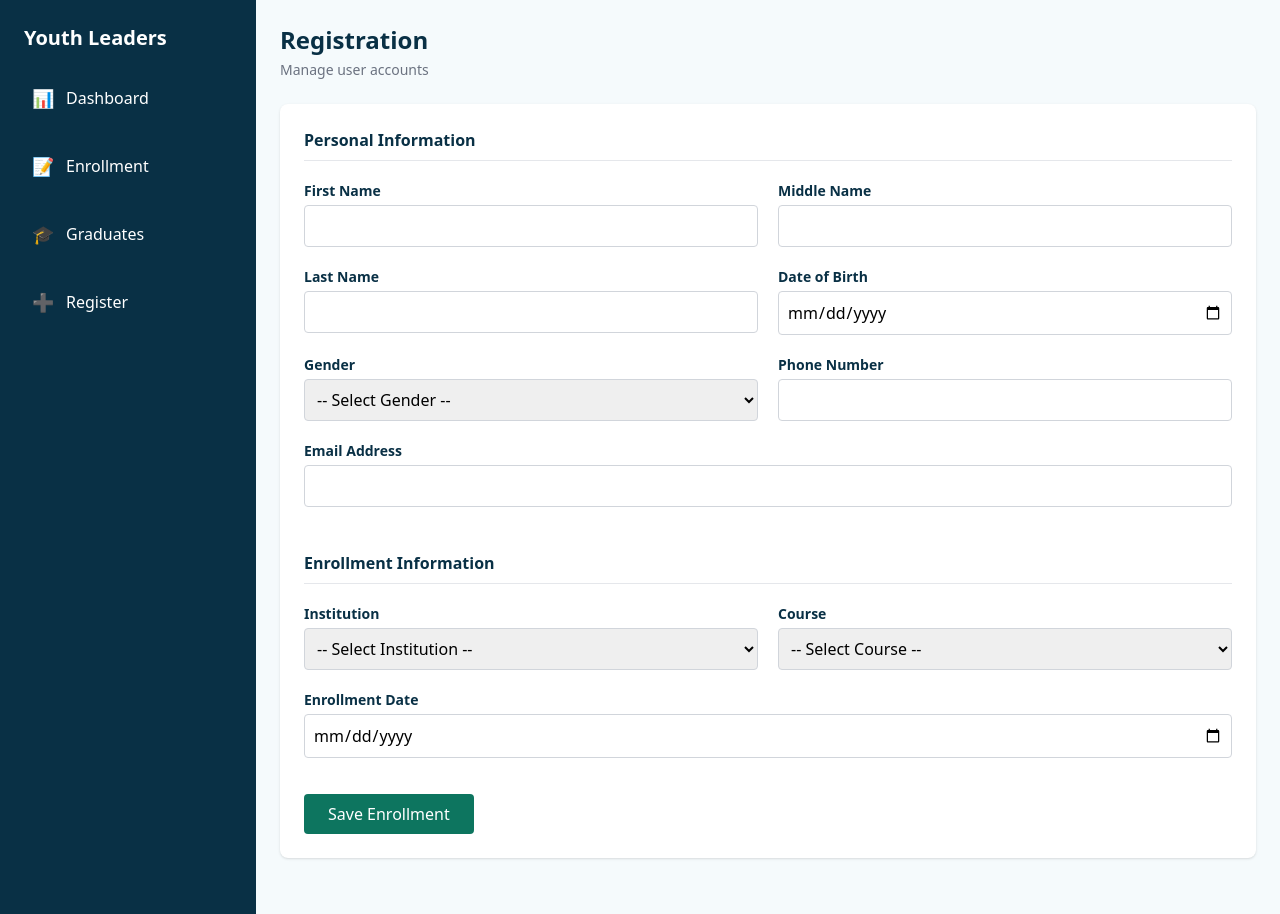
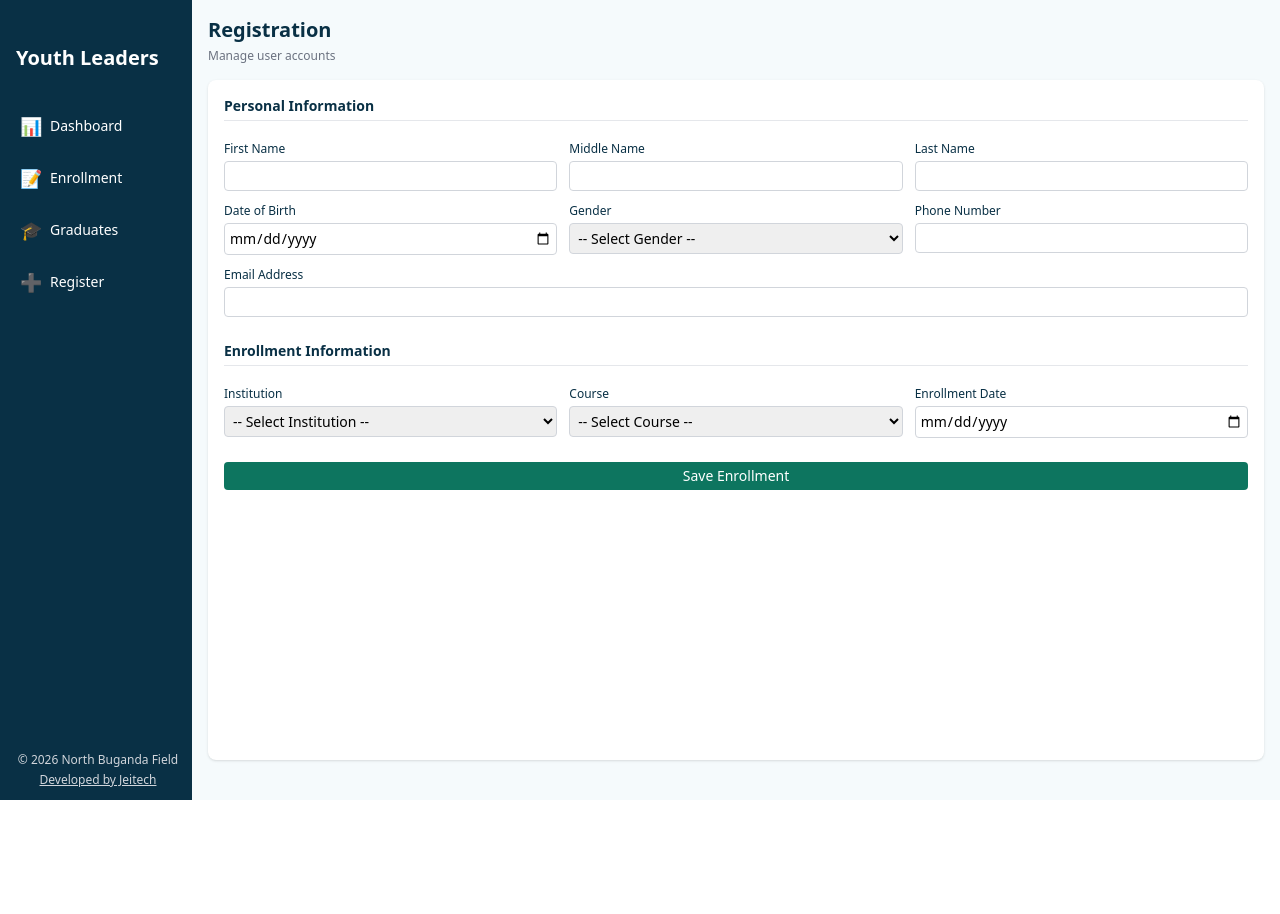
Before and after one commit to Jei-Dev/nbf-youth-leadersdb, a Flask app: page /registration in a window 1280 px wide. After the commit the page ends 800 px from the top, so only its background shows below. Run offline with Flask 3, Linux system fonts and the light colour scheme; data that the repository does not hold is empty; some libraries are stand-ins or nearby versions.

Commit message:
Headers fixed left aligned, enrollment search function fixed, footer placed, second graph functional, edit modals on top centered | email verification and form validation not worked on

```diff
--- a/templates/partials/sidebar.html
+++ b/templates/partials/sidebar.html
@@ -1,23 +1,25 @@
 <!-- ================= SIDEBAR ================= -->
 <div id="sidebar"
-     class="group bg-[#093045] text-white min-h-screen w-16 hover:w-64
-            p-6 space-y-6 transition-all duration-300 ease-in-out">
+     class="group bg-[#093045] text-white min-h-screen w-16 hover:w-48
+            p-3 flex flex-col justify-between transition-all duration-300 ease-in-out">
+
+  <div class="flex flex-col mt-8 space-y-2">
 
     <!-- Logo / Title -->
-  <h2 class="text-xl font-bold mb-6 hidden group-hover:block">
+    <h2 class="text-xl font-bold mb-6 hidden group-hover:block text-left pl-1">
       Youth Leaders
     </h2>
 
     <!-- Dashboard -->
     <a href="/dashboard"
-     class="flex items-center gap-3 px-2 py-2 rounded hover:bg-[#0d755f] transition">
+       class="flex items-center gap-2 px-2 py-2 rounded hover:bg-[#0d755f] transition justify-start w-full text-sm">
       <span class="text-lg">📊</span>
       <span class="hidden group-hover:inline">Dashboard</span>
     </a>
 
     <!-- Enrollment -->
     <a href="/enrollment"
-     class="flex items-center gap-3 px-2 py-2 rounded hover:bg-[#0d755f] transition">
+       class="flex items-center gap-2 px-2 py-2 rounded hover:bg-[#0d755f] transition justify-start w-full text-sm">
       <span class="text-lg">📝</span>
       <span class="hidden group-hover:inline">Enrollment</span>
     </a>
@@ -25,16 +27,43 @@
     <!-- View Graduates -->
     <a href="/dashboard#graduates"
        onclick="showSection('graduates')"
-     class="flex items-center gap-3 px-2 py-2 rounded hover:bg-[#0d755f] transition">
+       class="flex items-center gap-2 px-2 py-2 rounded hover:bg-[#0d755f] transition justify-start w-full text-sm">
       <span class="text-lg">🎓</span>
       <span class="hidden group-hover:inline">Graduates</span>
     </a>
 
     <!-- Registration -->
     <a href="/registration"
-     class="flex items-center gap-3 px-2 py-2 rounded hover:bg-[#0d755f] transition">
+       class="flex items-center gap-2 px-2 py-2 rounded hover:bg-[#0d755f] transition justify-start w-full text-sm">
       <span class="text-lg">➕</span>
       <span class="hidden group-hover:inline">Register</span>
     </a>
+  </div>
+
+  <!-- Footer -->
+<div class="mt-4 flex flex-col space-y-1 text-xs text-gray-300 pl-1">
+
+  <!-- Full view -->
+  <div class="hidden group-hover:flex flex-col items-center text-center space-y-1">
+    <span>
+      &copy; <span id="currentYear"></span> North Buganda Field
+    </span>
+    <span class="underline">
+      Developed by Jeitech
+    </span>
+  </div>
+
+  <!-- Compact view -->
+  <span class="block group-hover:hidden text-left">
+    &copy; <span id="currentYearCompact"></span>
+  </span>
 
 </div>
+
+</div>
+
+<script>
+  const year = new Date().getFullYear();
+  document.getElementById('currentYear').textContent = year;
+  document.getElementById('currentYearCompact').textContent = year;
+</script>
--- a/templates/registration.html
+++ b/templates/registration.html
@@ -13,14 +13,14 @@
 {% include "partials/sidebar.html" %}
 
 <!-- ================= MAIN CONTENT ================= -->
-<div class="flex-1 p-6 transition-all duration-300">
+<div class="flex-1 p-4 transition-all duration-300 flex flex-col">
 
   <!-- HEADER -->
-  <div class="mb-6">
-    <h2 class="text-2xl font-bold text-[#093045]">
+  <div class="mb-4 flex-shrink-0">
+    <h2 class="text-xl font-semibold text-[#093045]">
       Registration
     </h2>
-    <p class="text-gray-500 text-sm mt-1">
+    <p class="text-gray-500 text-xs mt-1">
       <a href="/manage_users" class="hover:underline">
         Manage user accounts
       </a>
@@ -28,45 +28,46 @@
   </div>
 
   <!-- ================= ENROLLMENT FORM ================= -->
-  <div class="bg-white rounded-lg shadow p-6 mb-8">
+  <div class="bg-white rounded-lg shadow p-4 mb-6 overflow-auto flex-1">
 
-    <form method="POST" class="grid grid-cols-1 md:grid-cols-2 gap-5">
+    <form method="POST" class="grid grid-cols-1 md:grid-cols-3 gap-3 min-w-[300px]">
 
-      <!-- Personal Info -->
-      <div class="md:col-span-2">
-        <h4 class="text-md font-bold text-[#093045] border-b pb-2">
+      <!-- Personal Info Header -->
+      <div class="md:col-span-3 mb-2">
+        <h4 class="text-sm font-semibold text-[#093045] border-b pb-1">
           Personal Information
         </h4>
       </div>
 
+      <!-- Personal Info Fields -->
       <div class="flex flex-col">
-        <label class="text-sm font-semibold text-[#093045] mb-1">First Name</label>
+        <label class="text-xs font-medium text-[#093045] mb-1">First Name</label>
         <input type="text" name="first_name" required
-          class="border border-gray-300 rounded p-2 focus:ring-2 focus:ring-[#0d755f] focus:outline-none">
+          class="border border-gray-300 rounded p-1 focus:ring-1 focus:ring-[#0d755f] focus:outline-none text-sm">
       </div>
 
       <div class="flex flex-col">
-        <label class="text-sm font-semibold text-[#093045] mb-1">Middle Name</label>
+        <label class="text-xs font-medium text-[#093045] mb-1">Middle Name</label>
         <input type="text" name="middle_name"
-          class="border border-gray-300 rounded p-2 focus:ring-2 focus:ring-[#0d755f] focus:outline-none">
+          class="border border-gray-300 rounded p-1 focus:ring-1 focus:ring-[#0d755f] focus:outline-none text-sm">
       </div>
 
       <div class="flex flex-col">
-        <label class="text-sm font-semibold text-[#093045] mb-1">Last Name</label>
+        <label class="text-xs font-medium text-[#093045] mb-1">Last Name</label>
         <input type="text" name="last_name" required
-          class="border border-gray-300 rounded p-2 focus:ring-2 focus:ring-[#0d755f] focus:outline-none">
+          class="border border-gray-300 rounded p-1 focus:ring-1 focus:ring-[#0d755f] focus:outline-none text-sm">
       </div>
 
       <div class="flex flex-col">
-        <label class="text-sm font-semibold text-[#093045] mb-1">Date of Birth</label>
+        <label class="text-xs font-medium text-[#093045] mb-1">Date of Birth</label>
         <input type="date" name="dob" required
-          class="border border-gray-300 rounded p-2 focus:ring-2 focus:ring-[#0d755f] focus:outline-none">
+          class="border border-gray-300 rounded p-1 focus:ring-1 focus:ring-[#0d755f] focus:outline-none text-sm">
       </div>
 
       <div class="flex flex-col">
-        <label class="text-sm font-semibold text-[#093045] mb-1">Gender</label>
+        <label class="text-xs font-medium text-[#093045] mb-1">Gender</label>
         <select name="gender" required
-          class="border border-gray-300 rounded p-2 focus:ring-2 focus:ring-[#0d755f] focus:outline-none">
+          class="border border-gray-300 rounded p-1 focus:ring-1 focus:ring-[#0d755f] focus:outline-none text-sm">
           <option value="">-- Select Gender --</option>
           <option>Male</option>
           <option>Female</option>
@@ -74,28 +75,29 @@
       </div>
 
       <div class="flex flex-col">
-        <label class="text-sm font-semibold text-[#093045] mb-1">Phone Number</label>
+        <label class="text-xs font-medium text-[#093045] mb-1">Phone Number</label>
         <input type="text" name="phone"
-          class="border border-gray-300 rounded p-2 focus:ring-2 focus:ring-[#0d755f] focus:outline-none">
+          class="border border-gray-300 rounded p-1 focus:ring-1 focus:ring-[#0d755f] focus:outline-none text-sm">
       </div>
 
-      <div class="flex flex-col md:col-span-2">
-        <label class="text-sm font-semibold text-[#093045] mb-1">Email Address</label>
+      <div class="flex flex-col md:col-span-3">
+        <label class="text-xs font-medium text-[#093045] mb-1">Email Address</label>
         <input type="email" name="email"
-          class="border border-gray-300 rounded p-2 focus:ring-2 focus:ring-[#0d755f] focus:outline-none">
+          class="border border-gray-300 rounded p-1 focus:ring-1 focus:ring-[#0d755f] focus:outline-none text-sm w-full">
       </div>
 
-      <!-- Enrollment Info -->
-      <div class="md:col-span-2 mt-6">
-        <h4 class="text-md font-bold text-[#093045] border-b pb-2">
+      <!-- Enrollment Info Header -->
+      <div class="md:col-span-3 mt-3 mb-2">
+        <h4 class="text-sm font-semibold text-[#093045] border-b pb-1">
           Enrollment Information
         </h4>
       </div>
 
+      <!-- Enrollment Info Fields -->
       <div class="flex flex-col">
-        <label class="text-sm font-semibold text-[#093045] mb-1">Institution</label>
+        <label class="text-xs font-medium text-[#093045] mb-1">Institution</label>
         <select name="institution_id" required
-          class="border border-gray-300 rounded p-2 focus:ring-2 focus:ring-[#0d755f] focus:outline-none">
+          class="border border-gray-300 rounded p-1 focus:ring-1 focus:ring-[#0d755f] focus:outline-none text-sm">
           <option value="">-- Select Institution --</option>
           {% for inst in institutions %}
           <option value="{{ inst[0] }}">{{ inst[1] }}</option>
@@ -104,9 +106,9 @@
       </div>
 
       <div class="flex flex-col">
-        <label class="text-sm font-semibold text-[#093045] mb-1">Course</label>
+        <label class="text-xs font-medium text-[#093045] mb-1">Course</label>
         <select name="course_id" required
-          class="border border-gray-300 rounded p-2 focus:ring-2 focus:ring-[#0d755f] focus:outline-none">
+          class="border border-gray-300 rounded p-1 focus:ring-1 focus:ring-[#0d755f] focus:outline-none text-sm">
           <option value="">-- Select Course --</option>
           {% for course in courses %}
           <option value="{{ course[0] }}">{{ course[1] }}</option>
@@ -114,89 +116,20 @@
         </select>
       </div>
 
-      <div class="flex flex-col md:col-span-2">
-        <label class="text-sm font-semibold text-[#093045] mb-1">Enrollment Date</label>
+      <div class="flex flex-col">
+        <label class="text-xs font-medium text-[#093045] mb-1">Enrollment Date</label>
         <input type="date" name="enrollment_date" required
-          class="border border-gray-300 rounded p-2 focus:ring-2 focus:ring-[#0d755f] focus:outline-none">
+          class="border border-gray-300 rounded p-1 focus:ring-1 focus:ring-[#0d755f] focus:outline-none text-sm">
       </div>
 
-      <div class="md:col-span-2 mt-4">
+      <div class="md:col-span-3 mt-3">
         <button type="submit"
-          class="bg-[#0d755f] text-white px-6 py-2 rounded hover:bg-[#1b7a74] transition">
+          class="bg-[#0d755f] text-white px-4 py-1 rounded hover:bg-[#1b7a74] text-sm transition w-full">
           Save Enrollment
         </button>
       </div>
 
     </form>
-  </div>
-
-  <!-- ================= CREATE USER MODAL ================= -->
-  <div id="userModal"
-       class="hidden fixed inset-0 bg-black bg-opacity-40 flex justify-center items-center z-50">
-
-    <div class="bg-white rounded-lg p-6 w-full max-w-md space-y-4 animate-fadeIn">
-
-      <h3 class="text-[#093045] font-bold text-lg">
-        Add User Account
-      </h3>
-
-      <form method="POST" action="/manage_users" class="space-y-3">
-        <input type="hidden" name="action" value="create">
-
-        <div class="flex flex-col">
-          <label class="text-sm font-semibold text-[#093045] mb-1">Enrolled Member</label>
-          <select name="person_id" required
-            class="border border-gray-300 rounded p-2">
-            <option value="">-- Select Enrolled Member --</option>
-            {% for p in persons %}
-            <option value="{{ p[0] }}">{{ p[1] }}</option>
-            {% endfor %}
-          </select>
-        </div>
-
-        <div class="flex flex-col">
-          <label class="text-sm font-semibold text-[#093045] mb-1">Username</label>
-          <input type="text" name="username" required
-            class="border border-gray-300 rounded p-2">
-        </div>
-
-        <div class="flex flex-col">
-          <label class="text-sm font-semibold text-[#093045] mb-1">Email</label>
-          <input type="email" name="email" required
-            class="border border-gray-300 rounded p-2">
-        </div>
-
-        <div class="flex flex-col">
-          <label class="text-sm font-semibold text-[#093045] mb-1">Password</label>
-          <input type="password" name="password" required
-            class="border border-gray-300 rounded p-2">
-        </div>
-
-        <div class="flex flex-col">
-          <label class="text-sm font-semibold text-[#093045] mb-1">Role</label>
-          <select name="role" required
-            class="border border-gray-300 rounded p-2">
-            <option value="Admin">Admin</option>
-            <option value="Staff">Staff</option>
-            <option value="User">User</option>
-          </select>
-        </div>
-
-        <div class="flex justify-end gap-2 pt-2">
-          <button type="submit"
-            class="bg-[#0d755f] text-white px-4 py-2 rounded hover:bg-[#1b7a74]">
-            Create
-          </button>
-
-          <button type="button"
-            onclick="closeUserModal()"
-            class="border px-4 py-2 rounded">
-            Cancel
-          </button>
-        </div>
-
-      </form>
-    </div>
   </div>
 
 </div>
```
Also changed, not shown: modules/dashboard.py (+16 -6 lines), static/js/dashboard.js (+40 -33 lines), static/js/main.js (+20 -80 lines), templates/dashboard.html (+36 -81 lines), templates/enrollment.html (+86 -66 lines). Lines whose indentation alone changed are shown as unchanged.
